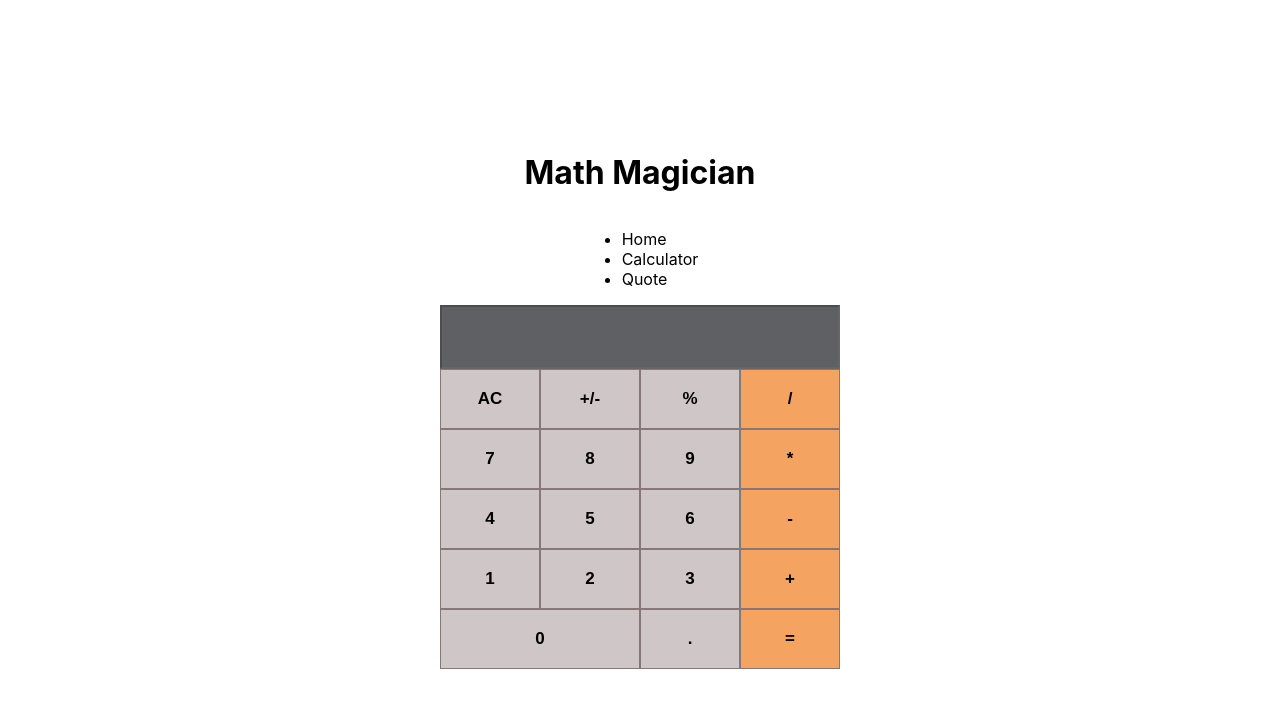
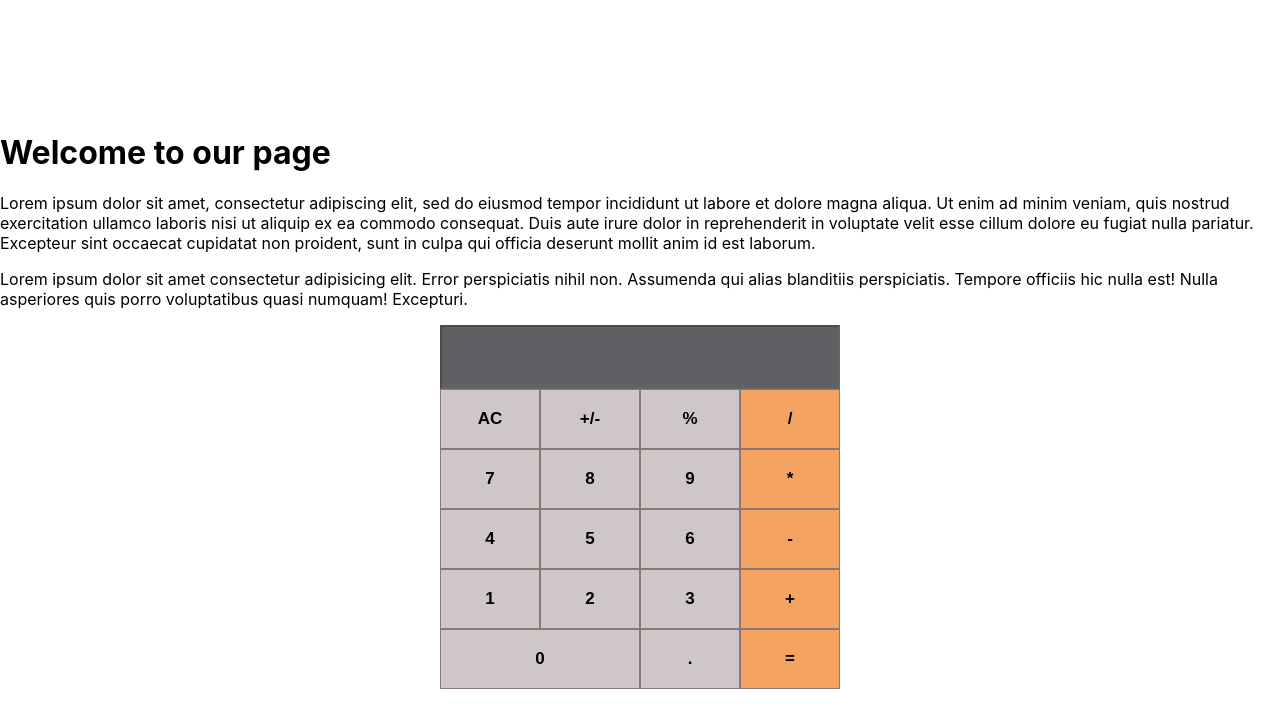
Before and after one commit to MalikTalha03/CalculatorReact, a React (Create React App) app: page / in a window 1280 px wide. Shown: the top 728 px of the page. Built offline with nearby package versions, Linux system fonts and the light colour scheme.

Commit message:
Updated Homepage

```diff
--- a/src/components/Home.jsx
+++ b/src/components/Home.jsx
@@ -3,12 +3,11 @@
 const Home = () => {
   return (
     <>
-        <h1>Math Magician</h1>
-        <ul>
-          <li>Home</li>
-          <li>Calculator</li>
-          <li>Quote</li>
-        </ul>
+    <div className='main'>
+      <h1>Welcome to our page</h1>
+      <p>Lorem ipsum dolor sit amet, consectetur adipiscing elit, sed do eiusmod tempor incididunt ut labore et dolore magna aliqua. Ut enim ad minim veniam, quis nostrud exercitation ullamco laboris nisi ut aliquip ex ea commodo consequat. Duis aute irure dolor in reprehenderit in voluptate velit esse cillum dolore eu fugiat nulla pariatur. Excepteur sint occaecat cupidatat non proident, sunt in culpa qui officia deserunt mollit anim id est laborum.</p>
+      <p>Lorem ipsum dolor sit amet consectetur adipisicing elit. Error perspiciatis nihil non. Assumenda qui alias blanditiis perspiciatis. Tempore officiis hic nulla est! Nulla asperiores quis porro voluptatibus quasi numquam! Excepturi.</p>
+    </div>
     </>
   )
 }
```
